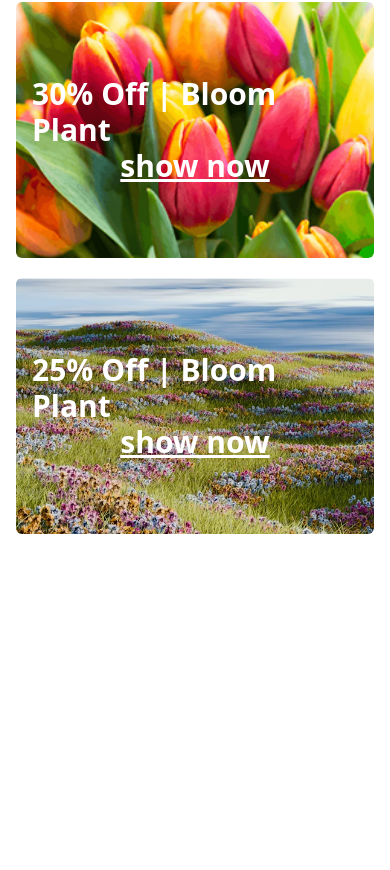
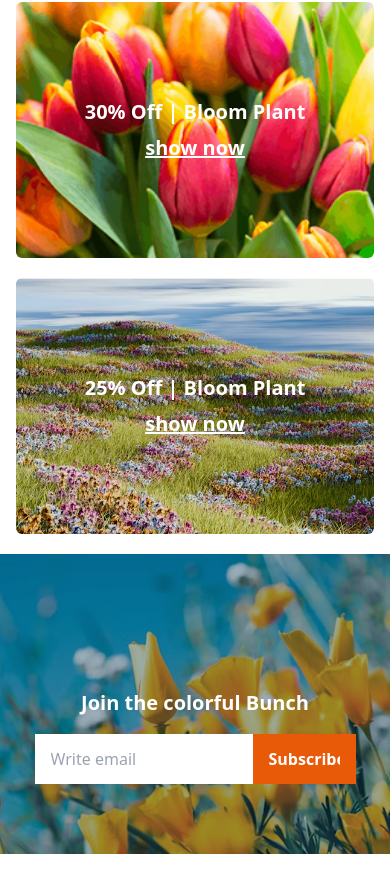
Before and after one commit to siddiquemd786/Responsive-Flowers, a plain HTML site: page index.html in a window 390 px wide. Shown: the part 3645-4515 px from the top of the page. Before the commit the page ends 4199 px from the top, so only its background shows below. Drawn offline with nearby package versions, Linux system fonts and the light colour scheme.

Commit message:
completed main section

```diff
--- a/index.html
+++ b/index.html
@@ -127,7 +127,7 @@
 <div class=" lg:flex lg:h-full  gap-4 px-4 lg:px-[150px] mb-4 items-center mt-10">
   <div>
     <div
-class="h-64 w-full flex-col  lg:w-[367px] lg:h-[199px] bg-cover rounded-md bg-center lg:rounded-[14px] px-4 my-5 flex items-center justify-center text-white text-3xl"
+class="h-64 w-full flex-col  lg:w-[367px] lg:h-[199px] bg-cover text-[20px] font-bold rounded-md bg-center lg:rounded-[14px] px-4 my-5 flex items-center justify-center text-white text-3xl"
   style="background-image: url('/assets/deal-bloom.png');"
 >
   <h1 class="lg:text-[20px] font-bold">60% Off | Bloom Plant</h1>
@@ -135,7 +135,7 @@ class="h-64 w-full flex-col  lg:w-[367px] lg:h-[199px] bg-cover rounded-md bg-ce
 </div>
 
      <div
-  class="h-64 w-full flex-col lg:flex-col lg:w-[367px] lg:h-[200px] rounded-md lg:rounded-[14px] bg-cover bg-center px-4  my-5 flex items-center justify-center text-white text-3xl"
+  class="h-64 w-full flex-col lg:flex-col lg:w-[367px] lg:h-[200px] text-[20px] font-bold rounded-md lg:rounded-[14px] bg-cover bg-center px-4  my-5 flex items-center justify-center text-white text-3xl"
   style="background-image: url('/assets/deal-ana.png');"
 >
  <h1 class="lg:text-[20px] font-bold">30% Off | Bloom Plant</h1>
@@ -143,7 +143,7 @@ class="h-64 w-full flex-col  lg:w-[367px] lg:h-[199px] bg-cover rounded-md bg-ce
 </div>
   </div>
   <div
-  class="h-64 w-full flex-col lg:flex-col lg:w-[763px] lg:h-[423px] rounded-md lg:bg-cover lg:rounded-[22px] lg:mx-auto  bg-cover bg-center px-4   my-5 flex items-center justify-center text-white text-3xl"
+  class="h-64 w-full flex-col lg:flex-col lg:w-[763px] lg:h-[423px] rounded-md lg:bg-cover text-[20px] font-bold lg:rounded-[22px] lg:mx-auto  bg-cover bg-center px-4   my-5 flex items-center justify-center text-white text-3xl"
   style="background-image: url('/assets/deal-zabo.png');"
 >
  <h1 class="lg:text-[40px] font-bold">25% Off | Bloom Plant</h1>
@@ -151,6 +151,22 @@ class="h-64 w-full flex-col  lg:w-[367px] lg:h-[199px] bg-cover rounded-md bg-ce
 </div>
 </div>
 
+
+<div class="flex flex-col my-4 lg:my-8   justify-center items-center h-[300px] lg:h-[533px] bg-no-repeat bg-cover bg-center" style="background-image: url('/assets/news-letter-bg.png');">
+
+  <h1 class="text-center lg:text-center text-[#FFFFFF] mt-12  text-[20px] lg:mt-32 lg:text-[50px] lg:font-bold font-bold">Join the colorful Bunch</h1>
+
+  <div class="h-[50px] flex justify-center w-[321px] lg:mt-4  mx-auto  lg:h-[200px]  lg:w-[830px] lg: px-4 lg:px-8 py-4">
+
+    <input class="w-[218px] lg:w-[640px] h-[50px] p-4" type="text" placeholder="Write email"><input placeholder="Subscribe" class="w-[103px] lg:w-[186px] bg-[#E95A08] p-4 placeholder-[#ffffff] placeholder:font-semibold  h-[50px]" type="text">
+
+
+  </div>
+
+
+</div>
+
+
   </main>
 
 
```
